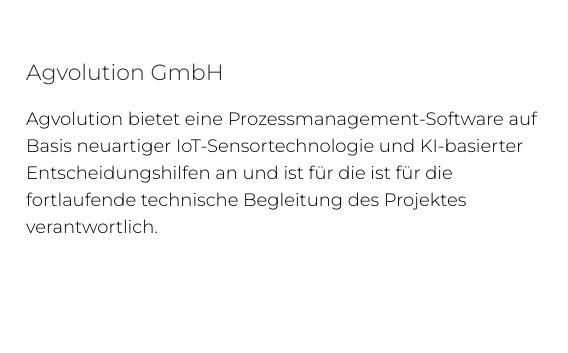
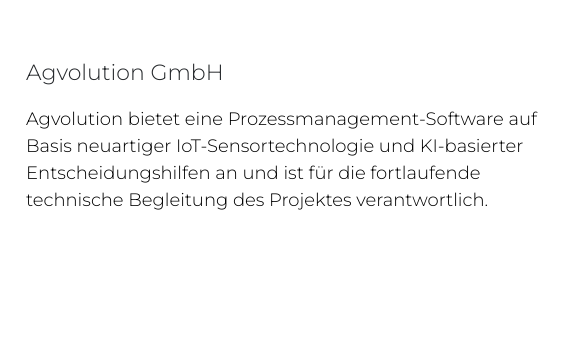
Before and after one commit to Vicgromac/Website_Nutree, a plain HTML site: page index.html in a window 1280 px wide. Shown: the part 5266-5619 px from the top of the page, 629-1197 px from the left. Drawn offline with nearby package versions, Linux system fonts and the light colour scheme.

Commit message:
agvolution text

```diff
--- a/index.html
+++ b/index.html
@@ -263,7 +263,7 @@
                             style="text-align: left; padding-left: 0px; height: 250px; object-fit: scale-down;">
                             Agvolution
                             bietet eine Prozessmanagement-Software auf Basis neuartiger IoT-Sensortechnologie und
-                            KI-basierter Entscheidungshilfen an und ist für die ist für die fortlaufende technische
+                            KI-basierter Entscheidungshilfen an und ist für die fortlaufende technische
                             Begleitung des Projektes verantwortlich.</p>
                         <!--<a href="www.eip-nds.de" class="btn btn-border">Zur Website</a>-->
                     </div>
```
